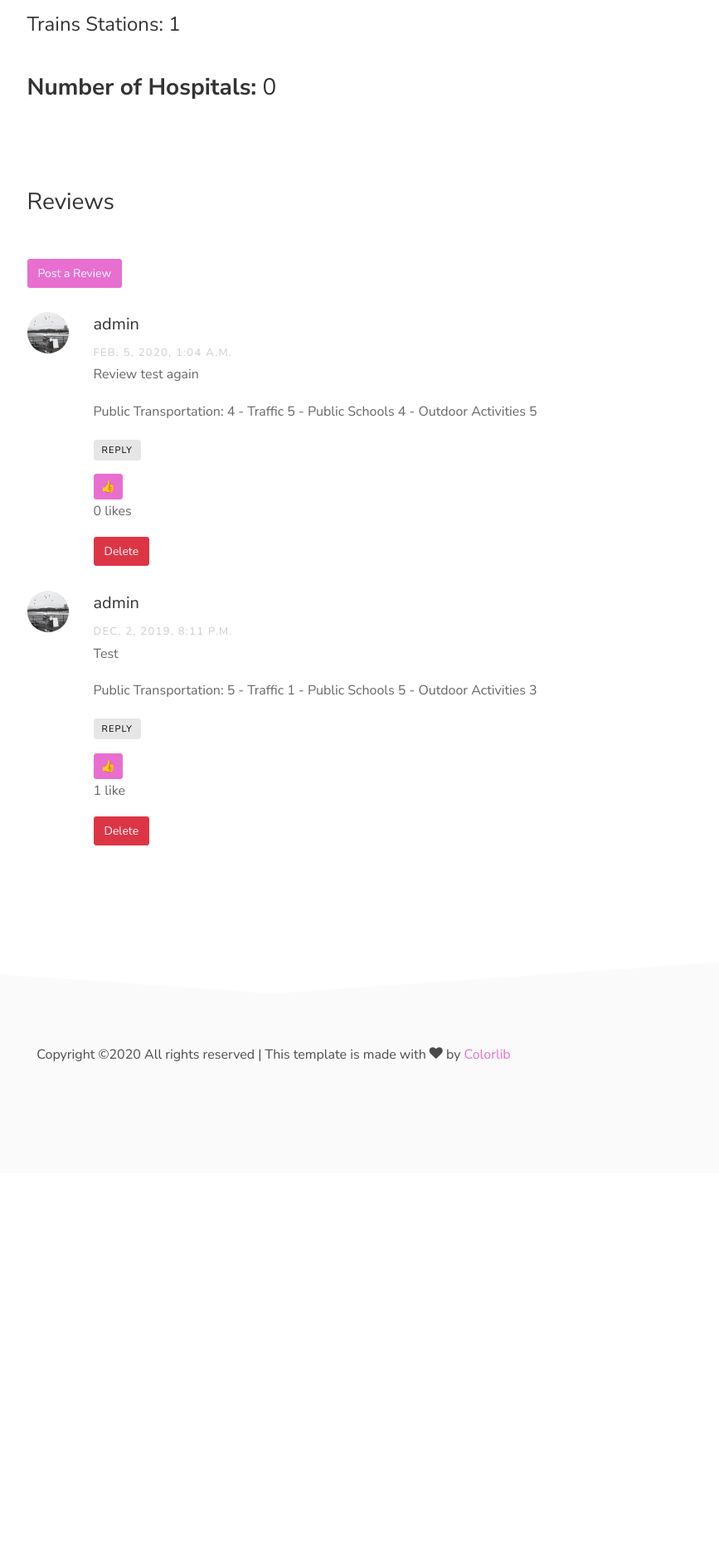
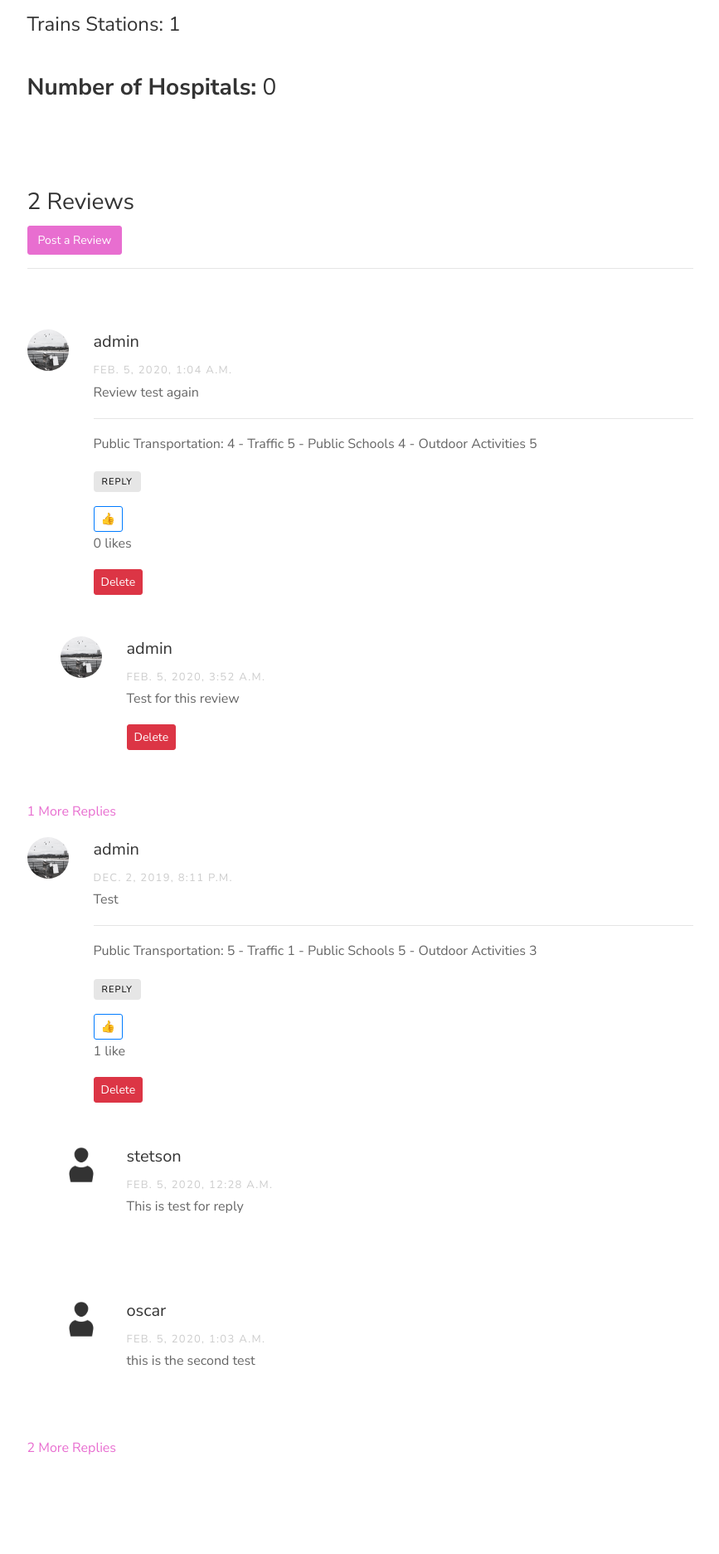
Before and after one commit to Alhusayni/Delilah, a Django app: a page that uses maindililah/templates/neighborhoodinfo.html in a window 1280 px wide. Shown: the part 2080-3953 px from the top of the page at 83% size, without its empty margins (310-1177 px from the left). Before the commit the page ends 3359 px from the top, so only its background shows below. Run offline with Django 3.2, Linux system fonts and the light colour scheme; a user stored in the database is signed in; data comes from the database, SQL or seed files in the repository; both versions use the stored data as it was after the commit; some libraries are stand-ins or nearby versions; some web fonts are replaced.

Commit message:
adding reply, and delete the reply

```diff
--- a/dililah/urls.py
+++ b/dililah/urls.py
@@ -16,7 +16,7 @@ Including another URLconf
 from django.conf.urls import url
 from django.contrib import admin
 from django.urls import path, include
-from maindililah.views import index, mylogout, register,neighborhooddetails, profile, compare, likereview,deletereview,comparecategory,deletereviewonprofile,likereviewonprofile
+from maindililah.views import index, mylogout, register,neighborhooddetails, profile, compare, likereview,deletereview,comparecategory,deletereviewonprofile,likereviewonprofile,reviewDetails,deleteReply
 from django.contrib.auth import views as authview
 from django.conf import settings
 from django.conf.urls.static import static
@@ -36,6 +36,8 @@ urlpatterns = [
     path('delete/', deletereview, name='deletereview'),
     path('deleteonprofile/', deletereviewonprofile, name='deletereviewonprofile'),
     path('comparecategory/<str:name>/<str:name1>', comparecategory, name='comparecategory'),
+    path('review/<int:id>/', reviewDetails, name='reviewDetails'),
+    path('deletereply/', deleteReply, name='deleteReply'),
 
 ]
 
--- a/maindililah/admin.py
+++ b/maindililah/admin.py
@@ -6,3 +6,4 @@ from maindililah import models
 admin.site.register(models.UserProfile)
 admin.site.register(models.Neighborhood)
 admin.site.register(models.UsersReview)
+admin.site.register(models.ReplyReview)
--- a/maindililah/forms.py
+++ b/maindililah/forms.py
@@ -1,7 +1,7 @@
 from django import forms
 from django.contrib.auth.models import User
 from django.contrib.auth.forms import UserCreationForm
-from maindililah.models import UsersReview
+from maindililah.models import UsersReview, ReplyReview
 
 
 class RegistrationForm(UserCreationForm):
@@ -42,5 +42,9 @@ class ReviewForm(forms.Form):
 class CompareCat(forms.Form):
     CPrice = (('0', 'Low Price'), ('1', 'High Price'))
     CPopulation = (('0', 'Fewer People'), ('1', 'More People'))
-    Price= forms.ChoiceField(choices=CPrice)
+    Price = forms.ChoiceField(choices=CPrice)
     Population = forms.ChoiceField(choices=CPopulation)
+
+
+class ReplyForm(forms.Form):
+    reply = forms.CharField(widget=forms.Textarea)
--- a/maindililah/models.py
+++ b/maindililah/models.py
@@ -2,7 +2,6 @@ from django.db import models
 from django.contrib.auth.models import User
 from django.db.models.signals import post_save
 from django.core.validators import URLValidator
-
 
 
 # Create your models here.
@@ -19,7 +18,7 @@ class UserProfile(models.Model):
     user = models.OneToOneField(User, on_delete=models.CASCADE)
     city = models.CharField(max_length=100, choices=CityChoices, default='')
     neighborhood = models.CharField(max_length=100, choices=NeighborhoodChoices, default='')
-    profile_picture = models.ImageField(upload_to='profile_image',default='default.png', blank=True)
+    profile_picture = models.ImageField(upload_to='profile_image', default='default.png', blank=True)
 
     def __str__(self):
         return str(self.user)
@@ -62,10 +61,24 @@ class UsersReview(models.Model):
     rating2 = models.IntegerField(choices=list(zip(range(1, 6), range(1, 6))), blank=False)
     rating3 = models.IntegerField(choices=list(zip(range(1, 6), range(1, 6))), blank=False)
     rating4 = models.IntegerField(choices=list(zip(range(1, 6), range(1, 6))), blank=False)
-    created = models.DateTimeField(auto_now_add=True,null=True, blank=True)
-    like = models.ManyToManyField(User, related_name= 'likes', blank=True)
+    created = models.DateTimeField(auto_now_add=True, null=True, blank=True)
+    like = models.ManyToManyField(User, related_name='likes', blank=True)
+
     def __str__(self):
-        return str(self.user)
+        return str(self.review)
 
     def total(self):
         return self.like.count()
+
+    def totalReplies(self):
+        return self.replyreview_set.count()
+
+
+class ReplyReview(models.Model):
+    user = models.ForeignKey(User, on_delete=models.CASCADE)
+    userreview = models.ForeignKey(UsersReview, on_delete=models.CASCADE)
+    replytext = models.TextField(max_length=280, blank=False)
+    created = models.DateTimeField(auto_now_add=True, null=True, blank=True)
+
+    def __str__(self):
+        return '{} - {}'.format(self.userreview.review, str(self.user.username))
--- a/maindililah/templates/home.html
+++ b/maindililah/templates/home.html
@@ -29,4 +29,6 @@ Home
 
 
 
+
+
 {% endblock %}
--- a/maindililah/templates/neighborhoodinfo.html
+++ b/maindililah/templates/neighborhoodinfo.html
@@ -63,7 +63,9 @@
 
             <div class="pt-5 mt-5">
 
-              <h3 class="mb-5">Reviews</h3><button type="button" class="btn btn-primary" data-toggle="modal" data-target="#myModal">Post a Review </button>
+              <h3 class="mb-2">{{ count }} Review{{ reviews|pluralize }}</h3><button type="button" class="btn btn-primary" data-toggle="modal" data-target="#myModal">Post a Review </button>
+
+            <hr>
             <br><br>
 
 
@@ -77,22 +79,57 @@
                     <h3>{{ r.user }}</h3>
                     <div class="meta">{{ r.created }}</div>
                     <p>{{ r.review }}</p>
-                    <p>Public Transportation: {{ r.rating1 }}  -  Traffic {{ r.rating2 }}  -  Public Schools {{ r.rating3 }}  - Outdoor Activities {{ r.rating4 }}</p>
-                    <p><a href="#" class="reply">Reply</a></p>
-                    <form action="{% url 'likereview' %}" method="post"  >
+                    <hr>
+                    <p class="">Public Transportation: {{ r.rating1 }}  -  Traffic {{ r.rating2 }}  -  Public Schools {{ r.rating3 }}  - Outdoor Activities {{ r.rating4 }}</p>
+                    <p><a href="{% url 'reviewDetails' id=r.id %}" class="reply">Reply</a></p>
+                    <form action="{% url 'likereview' %}" method="post">
                         {% csrf_token %}
                         {% if is_liked == None %}
                           <button type="submit" name="reviewid" value="{{ r.id }}" class="btn btn-danger btn-sm" disabled>Only Users can like</button><p>  {{ r.total }} like{{ r.total|pluralize }} </p>
                         {% else %}
-                        <button type="submit" name="reviewid" value="{{ r.id }}" class="btn btn-primary btn-sm" >👍</button><p>  {{ r.total }}  like{{ r.total|pluralize }} </p>
+                        <button type="submit" name="reviewid" value="{{ r.id }}" class="btn btn-outline-primary btn-sm" >👍</button><p>{{ r.total }} like{{ r.total|pluralize }} </p>
                         {% endif %}
+                    </form>
+
                       {% if request.id == r.user.id %}
                         <form action="{% url 'deletereview' %}" method="post">
                         {% csrf_token %}
-                        <button type="submit" name="revid" value="{{ r.id }}" class="btn btn-danger">Delete</button>  </form> {% endif %}
+                        <button type="submit" name="revid" value="{{ r.id }}" class="btn btn-danger btn-sm">Delete</button>
                         </form>
+                      {% endif %}
+
+
+
+
                   </div>
+                  {% for s in reply %}
+                    {% if s.userreview.id == r.id %}
+
+                                <ul class="children">
+                                     <li class="comment">
+                                        <div class="vcard bio">
+                                            <img src="{{ s.user.userprofile.profile_picture.url }}" alt="Image placeholder">
+                                        </div>
+                                        <div class="comment-body">
+                                            <h3>{{ s.user.username }}</h3>
+                                            <div class="meta">{{ s.created }}</div>
+                                            <p>{{ s.replytext }}</p>
+                                            {% if request.id == s.user.id %}
+                                                <form action="{% url 'deleteReply' %}" method="post">
+                                                {% csrf_token %}
+                                                    <button type="submit" name="repid" value="{{ s.id }}" class="btn btn-danger btn-sm">Delete</button>
+                                                </form>
+                                            {% endif %}
+                                            </div>
+
+                                     </li>
+
+                                </ul>
+
+                    {% endif %}
+                  {% endfor %}
                 </li>
+                    <p><a href="{% url 'reviewDetails' id=r.id %}" class="reply">{{ r.totalReplies }} More Replies</a></p>
                 {% endfor %}
               </ul>
               <!-- END comment-list -->
--- a/maindililah/views.py
+++ b/maindililah/views.py
@@ -2,10 +2,10 @@ from django.shortcuts import render, HttpResponse, redirect
 from django.contrib.auth import logout
 from django.db.models import Avg
 from maindililah import models
-from maindililah.forms import RegistrationForm, ReviewForm, CompareCat
+from maindililah.forms import RegistrationForm, ReviewForm, CompareCat, ReplyForm
 from django.contrib.auth.models import User
 from django.shortcuts import get_object_or_404
-from maindililah.models import UserProfile, Neighborhood, UsersReview
+from maindililah.models import UserProfile, Neighborhood, UsersReview, ReplyReview
 
 
 # Create your views here.
@@ -40,6 +40,7 @@ def neighborhooddetails(request, name):
         obj = Neighborhood.objects.get(NeighborhoodName=name)
         obj1 = Neighborhood.objects.exclude(NeighborhoodName=name)
         rev = UsersReview.objects.filter(neighborhoodName=obj.id).order_by('-created')
+        reply = ReplyReview.objects.all()
         if request.user.is_authenticated:
             form = ReviewForm()
             is_liked = False
@@ -69,7 +70,8 @@ def neighborhooddetails(request, name):
             'count': count,
             'is_liked': is_liked,
             'request': request.user,
-            'compform': compform
+            'compform': compform,
+            'reply': reply
         }
         return render(request, 'neighborhoodinfo.html', args)
     form = ReviewForm(request.POST or None)
@@ -202,3 +204,38 @@ def comparecategory(request, name, name1):
 
     }
     return render(request, 'catcompare.html', args)
+
+
+def reviewDetails(request, id):
+    currentuser = request.user
+    review = get_object_or_404(UsersReview, id=id)
+    reply = ReplyReview.objects.filter(userreview=review).order_by('-created')
+
+    if request.method == 'POST':
+        reply_form = ReplyForm(request.POST or None)
+        if reply_form.is_valid():
+            replytext = request.POST.get('reply')
+            rply = ReplyReview.objects.create(user=request.user, userreview=review, replytext=replytext)
+            rply.save()
+            redir = ('/review/' + str(id))
+            return redirect(redir)
+    else:
+        reply_form = ReplyForm()
+    args = {
+        'review': review,
+        'reply': reply,
+        'reply_form': reply_form,
+        'currentuser': currentuser,
+
+    }
+    return render(request, 'details.html', args)
+
+
+def deleteReply(request):
+    reply = get_object_or_404(ReplyReview, id=request.POST.get('repid'))
+    if request.user != reply.user:
+        return render(request, 'error.html')
+    nieg = reply.userreview.neighborhoodName
+    reply.delete()
+    redir = ('/neighborhood/' + str(nieg))
+    return redirect(redir)
```
Also changed, not shown: maindililah/templates/details.html (added, +90 -0 lines), db.sqlite3.
